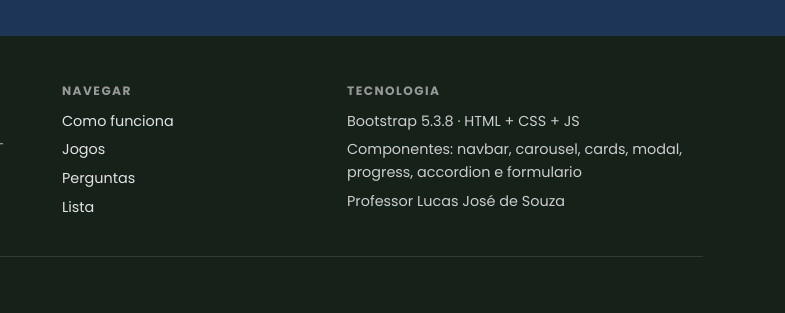
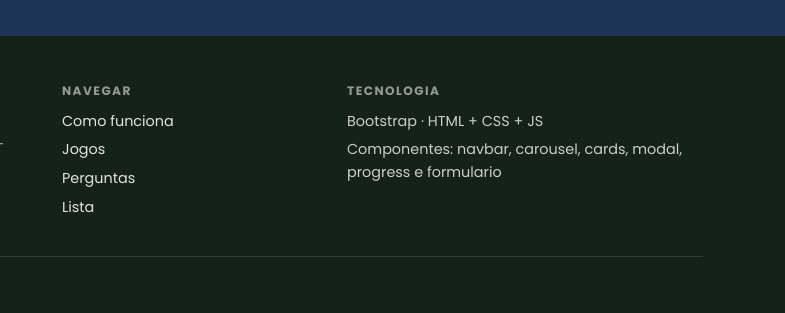
Before and after one commit to LuizOtr/rebrote, a plain HTML site: page index.html in a window 1280 px wide. Shown: the part 3362-3675 px from the top of the page, 495-1280 px from the left. Drawn offline with nearby package versions, Linux system fonts and the light colour scheme.

Commit message:
Update index.html

```diff
--- a/index.html
+++ b/index.html
@@ -420,9 +420,8 @@
       <div class="col-6 col-md-4">
         <h2 class="footer-h">Tecnologia</h2>
         <ul class="footer-list">
-          <li>Bootstrap 5.3.8 · HTML + CSS + JS</li>
-          <li>Componentes: navbar, carousel, cards, modal, progress, accordion e formulario</li>
-          <li>Professor Lucas José de Souza</li>
+          <li>Bootstrap · HTML + CSS + JS</li>
+          <li>Componentes: navbar, carousel, cards, modal, progress e formulario</li>
         </ul>
       </div>
     </div>
```
